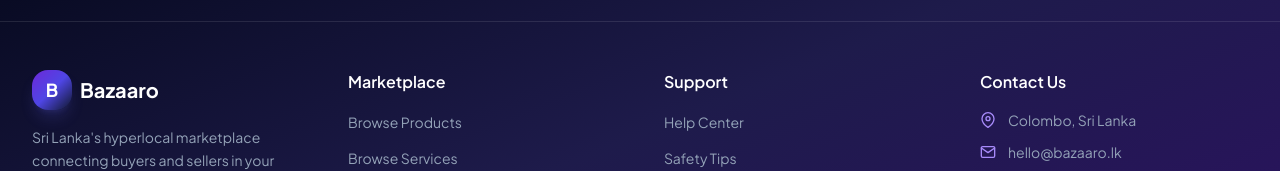
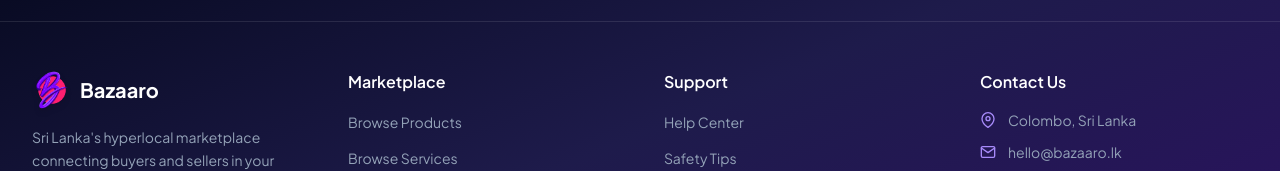
Before and after one commit to kiruluchamika/Hyperlocal-Marketplace-for-Products-Services-Project, a React (Vite) app in the folder frontend/: page / in a window 1280 px wide. Shown: the part 4459-4630 px from the top of the page. Built offline with nearby package versions, Linux system fonts and the light colour scheme; no server answers.

Commit message:
refactor(footer): replace text logo with custom fav.png image

```diff
--- a/frontend/src/components/layout/Footer.tsx
+++ b/frontend/src/components/layout/Footer.tsx
@@ -51,9 +51,7 @@ const Footer: React.FC = () => {
           {/* Brand */}
           <div className="lg:col-span-1">
             <Link to="/" className="flex items-center gap-2 mb-4">
-              <div className="flex h-10 w-10 items-center justify-center rounded-2xl bg-gradient-to-br from-violet-700 via-indigo-600 to-slate-900 shadow-lg shadow-indigo-500/20">
-                <span className="text-white font-bold text-lg">B</span>
-              </div>
+              <img src="/fav.png" alt="Bazaaro Logo" className="h-10 w-10 object-contain drop-shadow-md" />
               <span className="text-xl font-bold text-white">Bazaaro</span>
             </Link>
             <p className="text-slate-400 text-sm leading-relaxed mb-6">
```
